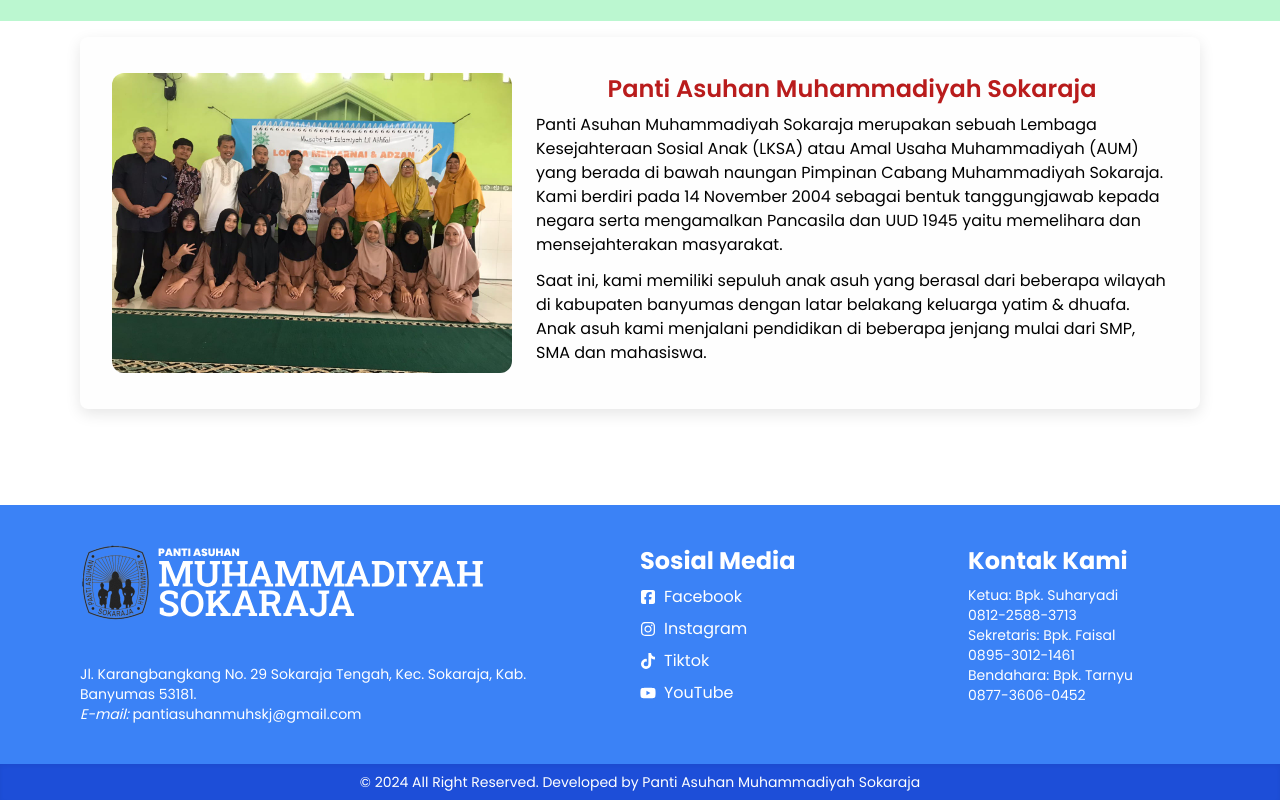
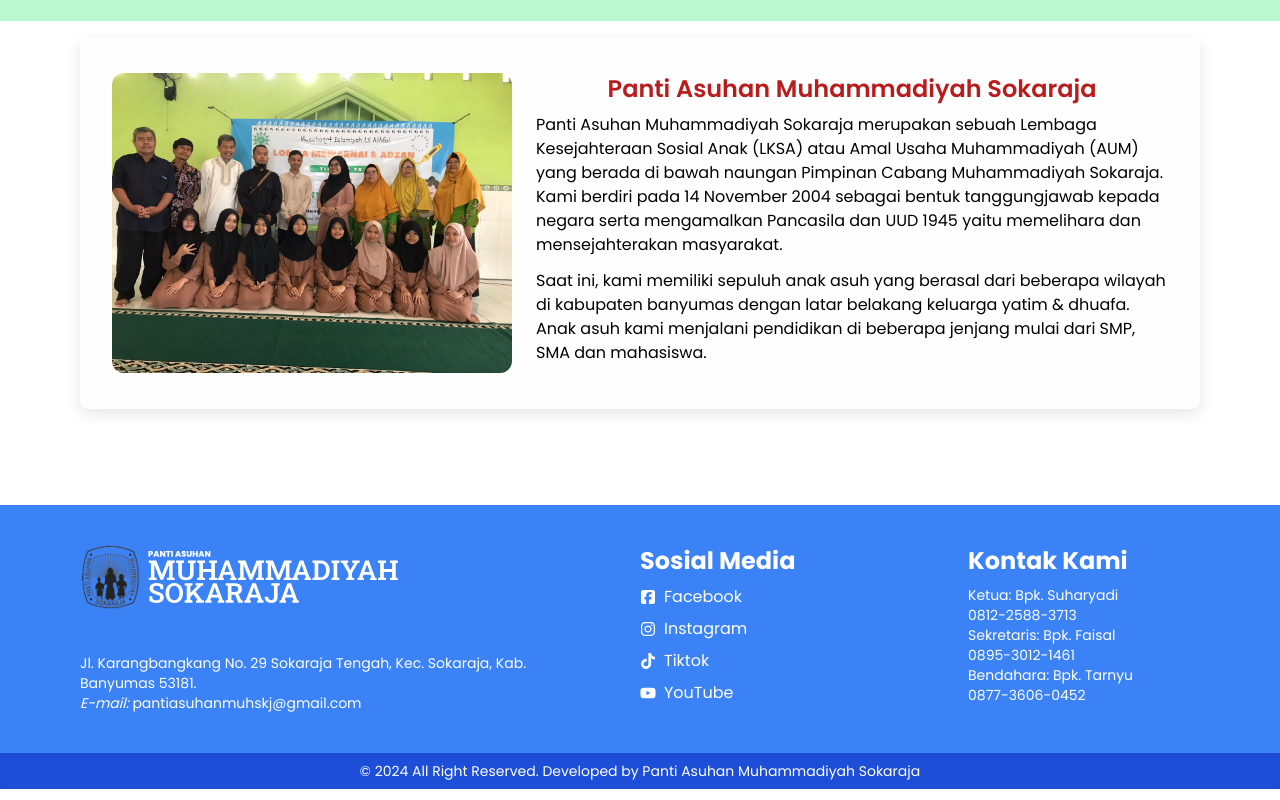
Before and after one commit to pantiasuhanmuhskj/pantiasuhanmuhskj.github.io, a Next.js app: page / in a window 1280 px wide. Shown: the part 760-1560 px from the top of the page. Built offline with nearby package versions, Linux system fonts and the light colour scheme.

Commit message:
logo panti bagian footer

```diff
--- a/components/Footer.tsx
+++ b/components/Footer.tsx
@@ -19,13 +19,13 @@
               <Image
                 src="/logo-panti.png"
                 alt="Logo Panti Asuhan"
-                width={70}
+                width={60}
                 height={30}
               />
               <Image
                 src="nav-logo.svg"
                 alt="Logo Panti Asuhan"
-                width={325}
+                width={250}
                 height={20}
               />
             </div>
```
